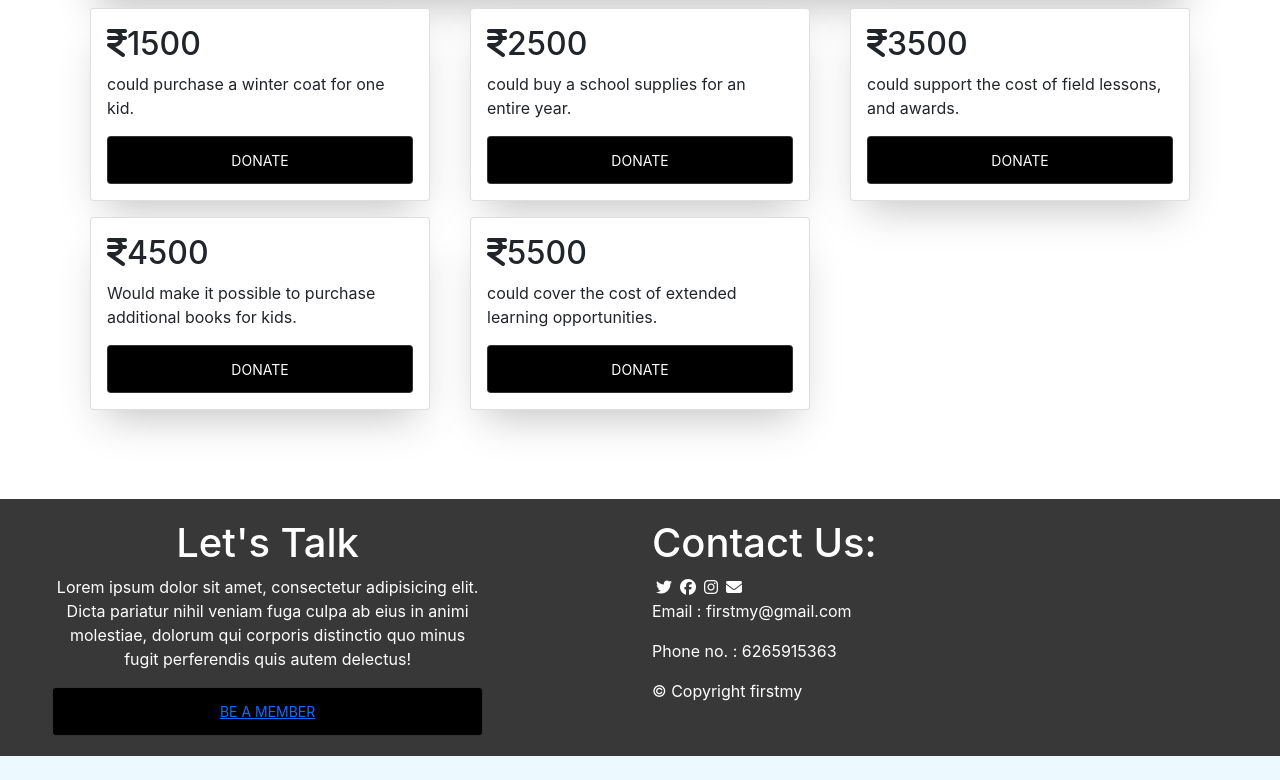
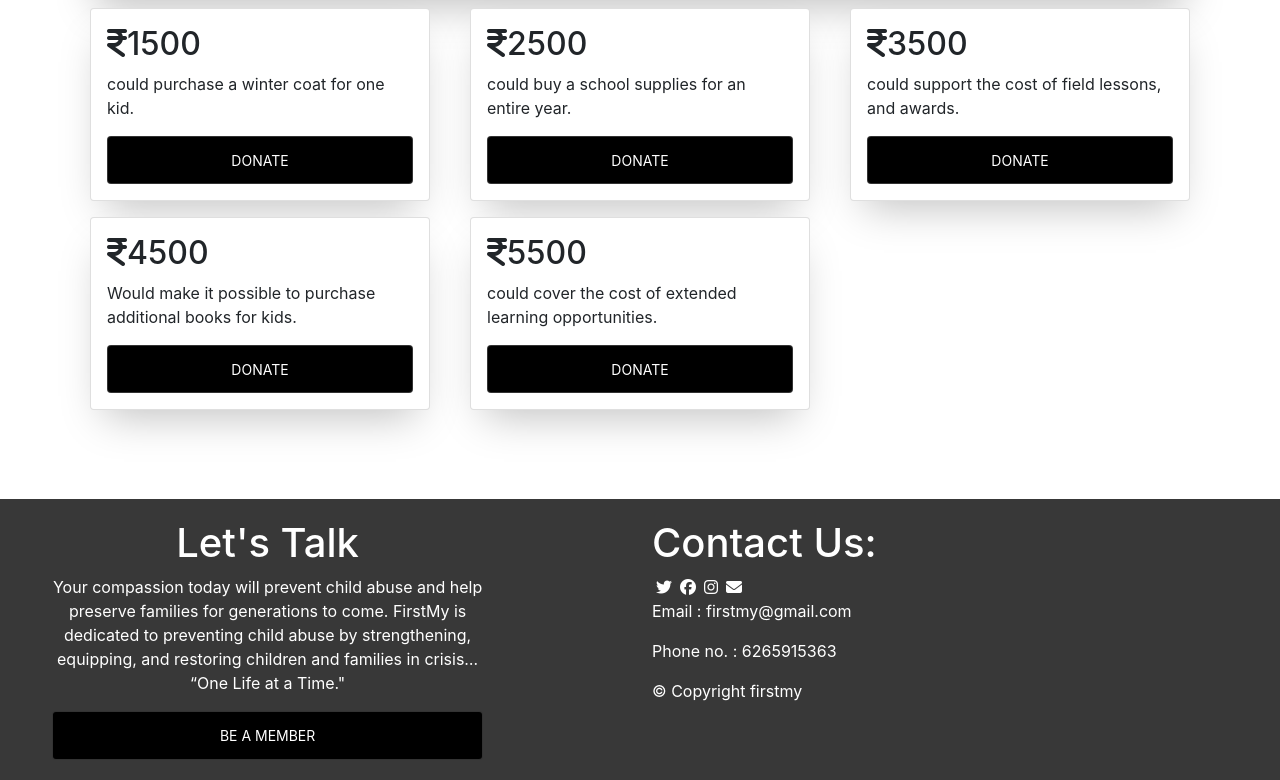
Before and after one commit to prakhar-5447/firstmy, a React (Create React App) app: page /donate in a window 1280 px wide. Shown: the part 367-1147 px from the top of the page. Before the commit the page ends 1123 px from the top, so only its background shows below. Built offline with nearby package versions, Linux system fonts and the light colour scheme.

Commit message:
add footer message

```diff
--- a/src/pages/donate.js
+++ b/src/pages/donate.js
@@ -103,10 +103,8 @@ function donate() {
                         <div className="col-lg-6">
                             <div className="lorem text-center">
                                 <h1>Let's Talk</h1>
-                <p>Lorem ipsum dolor sit amet, consectetur adipisicing elit. Dicta pariatur nihil veniam fuga
-                    culpa ab eius in animi molestiae, dolorum qui corporis distinctio quo minus fugit
-                    perferendis quis autem delectus!</p>
-                <button type="button" className="btn btn-lg btn-light"><a href="./join text-none">Be a Member</a></button>
+                                <p>Your compassion today will prevent child abuse and help preserve families for generations to come. FirstMy is dedicated to preventing child abuse by strengthening, equipping, and restoring children and families in crisis… “One Life at a Time."</p>
+                                <button type="button" className="btn btn-lg btn-light"><a href="./join" style={{ textDecoration: 'none', color: 'white' }}>Be a Member</a></button>
                             </div>
                         </div>
                         <div className="col-lg-6">
```
Lines whose indentation alone changed are shown as unchanged.
